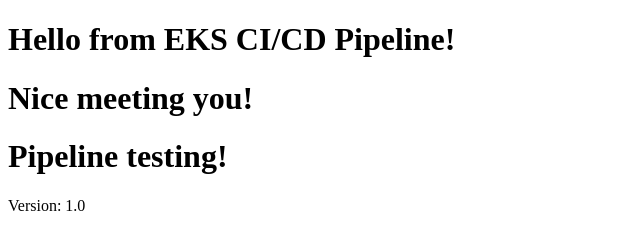
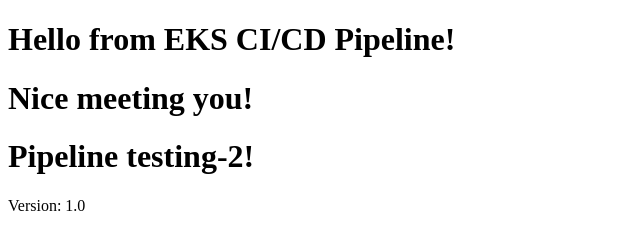
Before and after one commit to Arbz-N/eks-cicd-lab, a plain HTML site: page app/index.html in a window 1280 px wide. Shown: the full height of the page, 0-640 px from the left. Drawn offline with Linux system fonts and the light colour scheme.

Commit message:
updated .html to test the pipeline

```diff
--- a/app/index.html
+++ b/app/index.html
@@ -4,7 +4,7 @@
 <body>
   <h1>Hello from EKS CI/CD Pipeline!</h1>
   <h1>Nice meeting you!</h1>
-  <h1>Pipeline testing!</h1>
+  <h1>Pipeline testing-2!</h1>
   <p>Version: 1.0</p>
 </body>
 </html>
```
